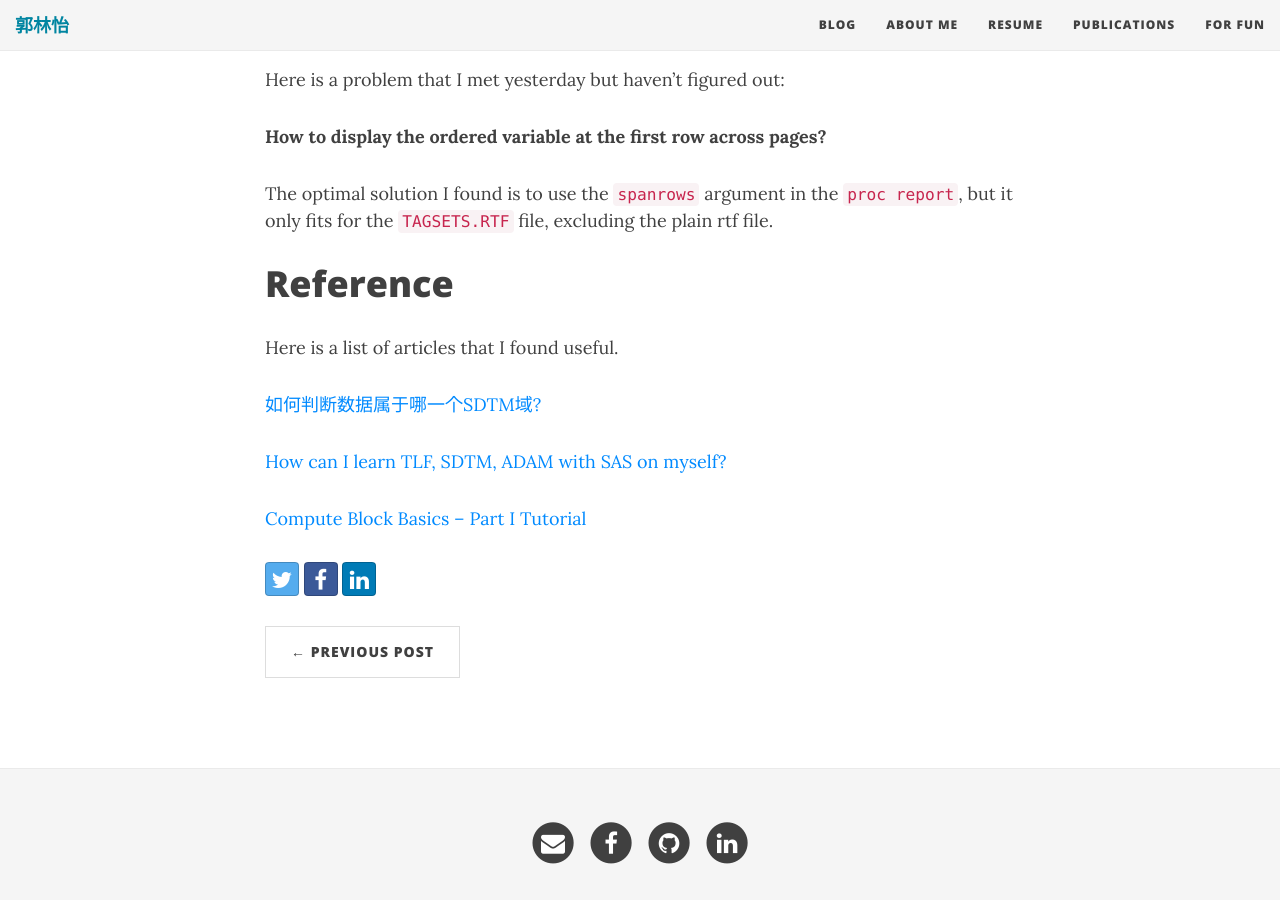
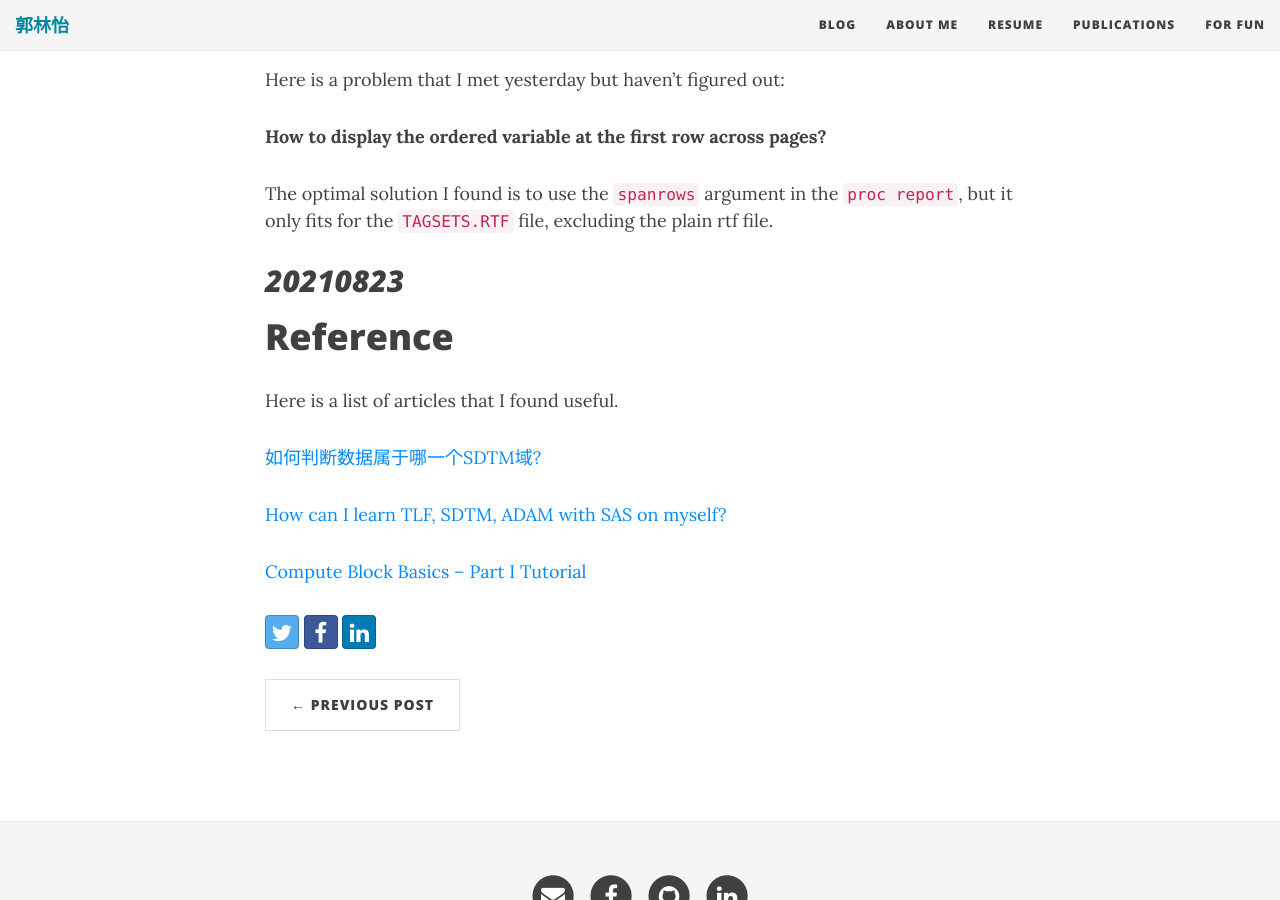
Before and after one commit to LinyiGuo96/LinyiGuo96.github.io, a Jekyll site: the page built from _posts/2021-06-16-SAS-Clinical-Trial-Study-Notes.md, in a window 1280 px wide and 900 px high, scrolled down 22806 px. Built offline with Jekyll 4.4.1, drawn with Linux system fonts in a browser that asks for light colours; nearby versions of some CDN libraries; comment, search, counter and statistics services are not loaded.

Commit message:
Update 2021-06-16-SAS-Clinical-Trial-Study-Notes.md

```diff
--- a/_posts/2021-06-16-SAS-Clinical-Trial-Study-Notes.md
+++ b/_posts/2021-06-16-SAS-Clinical-Trial-Study-Notes.md
@@ -664,6 +664,10 @@ Here is a problem that I met yesterday but haven't figured out:
 
 The optimal solution I found is to use the `spanrows` argument in the `proc report`, but it only fits for the `TAGSETS.RTF` file, excluding the plain rtf file.
 
+## *20210823*
+
+
+
 # Reference
 
 Here is a list of articles that I found useful.
```
